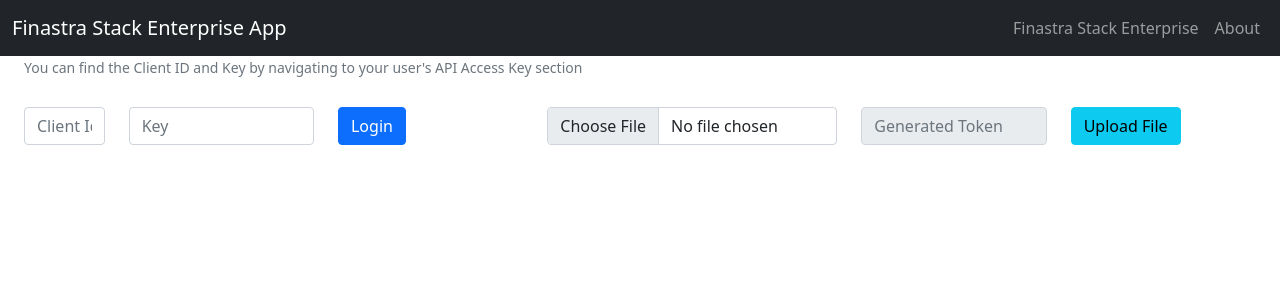
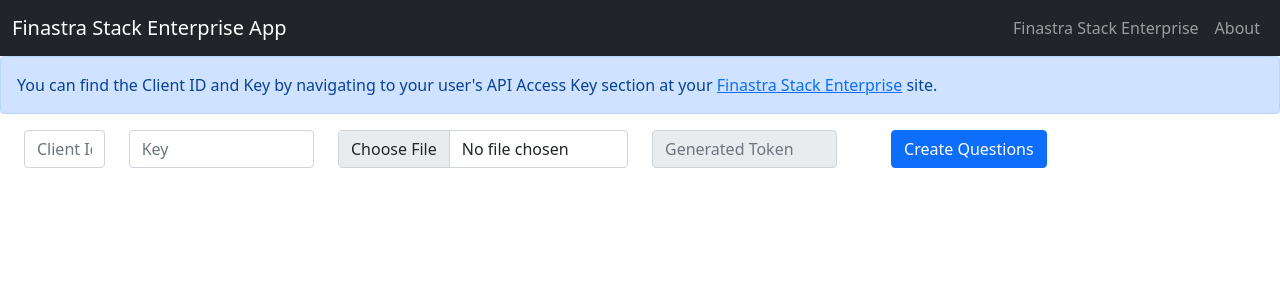
Before and after one commit to AbhinavOjhaFinastra/stack-bulk-update, a Jekyll site: the page built from docs/index.markdown, in a window 1280 px wide. Shown: the top 300 px of the page. Built offline with Jekyll 4.4.1, drawn with Linux system fonts in a browser that asks for light colours; a script that is not in the unit is left out; some of the changed lines change nothing that is shown.

Commit message:
UI Updates

```diff
--- a/docs/_layouts/default.html
+++ b/docs/_layouts/default.html
@@ -7,6 +7,11 @@
 
     {%- include header.html -%}
 
+
+    <div class="alert alert-primary">
+      You can find the Client ID and Key by navigating to your user's API Access Key section at your <a target="_blank" href="https://finastra.stackenterprise.co">Finastra Stack Enterprise</a> site.
+    </div>
+
     <div class="container-fluid">
       {{ content }}
     </div>
--- a/docs/_sass/minima/_layout.scss
+++ b/docs/_sass/minima/_layout.scss
@@ -254,5 +254,5 @@
 }
 
 .stick-to-end {
-    float: right;
+    float: right!important;
 }
--- a/docs/assets/js/app.js
+++ b/docs/assets/js/app.js
@@ -1,9 +1,8 @@
-// For simplicity, we're using jQuery for some things
-//   However, the library has no jQuery dependency
-$(document).ready(function(){
+$(document).ready(function() {
+	var csvParsedArray = [];
+	$(document).on('submit', '#bulk-update-form', function(e) {
+        e.preventDefault();
 
-    // Attach click handler to login button
-    $('#login-button').click(function() {
 		FSE.init({
 			// Parameters obtained by registering an app, these are specific to the SE
 			//   documentation site
@@ -26,12 +25,98 @@
 		//   'click blessing'
 		FSE.authenticate({
 			success: function(data) {
-                $('#generated-token').text(data.accessToken);
+				$('#generated-token').val(data.accessToken);
+
+				runCSVUpload();
 			},
 			error: function(data) {
 				alert('An error occurred:\n' + data.errorName + '\n' + data.errorMessage);
 			},
 			scope: ['write_access']
 		});
+
+
 	});
+
+	function runCSVUpload() {
+		if ($("#fileToUpload").get(0).files.length == 0) {
+			alert("Please upload the file first.");
+			return;
+		}
+		let fileUpload = $("#fileToUpload").get(0);
+		let files = fileUpload.files;
+		if (files[0].name.toLowerCase().lastIndexOf(".csv") == -1) {
+			alert("Please upload only CSV files");
+			return;
+		}
+		let reader = new FileReader();
+		let bytes = 50000;
+
+		reader.onloadend = function(evt) {
+			let lines = evt.target.result;
+			if (lines && lines.length > 0) {
+				let line_array = CSVToArray(lines);
+				if (lines.length == bytes) {
+					line_array = line_array.splice(0, line_array.length - 1);
+				}
+				var columnArray = [];
+				var stringHeader = "<thead><tr>";
+				var stringBody = "<tbody>";
+				for (let i = 0; i < line_array.length; i++) {
+					let cellArr = line_array[i];
+					stringBody += "<tr>";
+					for (var j = 0; j < cellArr.length; j++) {
+						if (i == 0) {
+							columnArray.push(cellArr[j].replace('ï»¿', ''));
+							stringHeader += "<th>" + columnArray[j] + "</th>";
+						} else {
+							stringBody += "<td>" + cellArr[j] + "</td>";
+							csvParsedArray.push({
+								"column": columnArray[j],
+								"value": cellArr[j]
 							});
+						}
+					}
+					stringBody += "</tr>";
+				}
+				stringBody += "</tbody>";
+				stringHeader += "</tr></thead>";
+				$('.csv-table table').append(stringHeader);
+				$('.csv-table table').append(stringBody);
+			}
+		}
+
+		let blob = files[0].slice(0, bytes);
+		reader.readAsBinaryString(blob);
+	}
+
+	function CSVToArray(strData, strDelimiter) {
+		strDelimiter = (strDelimiter || ",");
+		let objPattern = new RegExp(
+			(
+				"(\\" + strDelimiter + "|\\r?\\n|\\r|^)" +
+				"(?:\"([^\"]*(?:\"\"[^\"]*)*)\"|" +
+				"([^\"\\" + strDelimiter + "\\r\\n]*))"
+			),
+			"gi"
+		);
+		let arrData = [
+			[]
+		];
+		let arrMatches = null;
+		while (arrMatches = objPattern.exec(strData)) {
+			let strMatchedDelimiter = arrMatches[1];
+			let strMatchedValue = [];
+			if (strMatchedDelimiter.length && (strMatchedDelimiter != strDelimiter)) {
+				arrData.push([]);
+			}
+			if (arrMatches[2]) {
+				strMatchedValue = arrMatches[2].replace(new RegExp("\"\"", "g"), "\"");
+			} else {
+				strMatchedValue = arrMatches[3];
+			}
+			arrData[arrData.length - 1].push(strMatchedValue);
+		}
+		return (arrData);
+	}
+});
--- a/docs/assets/js/readCSV.js
+++ /dev/null
@@ -1,83 +0,0 @@
-$(document).ready(function(){
-  var csvParsedArray = [];
-  $(document).on('click','#btnUploadFile',function(){
-    if ($("#fileToUpload").get(0).files.length == 0) {
-      alert("Please upload the file first.");
-      return;
-    }
-    let fileUpload = $("#fileToUpload").get(0);
-    let files = fileUpload.files;
-    if (files[0].name.toLowerCase().lastIndexOf(".csv") == -1) {
-      alert("Please upload only CSV files");
-      return;
-    }
-    let reader = new FileReader();
-    let bytes = 50000;
-
-    reader.onloadend = function (evt) {
-      let lines = evt.target.result;
-      if (lines && lines.length > 0) {
-        let line_array = CSVToArray(lines);
-        if (lines.length == bytes) {
-          line_array = line_array.splice(0, line_array.length - 1);
-        }
-        var columnArray = [];
-        var stringHeader = "<thead><tr>";
-        var stringBody = "<tbody>";
-        for (let i = 0; i < line_array.length; i++) {
-          let cellArr = line_array[i];
-          stringBody += "<tr>";
-          for (var j = 0; j < cellArr.length; j++) {
-            if(i == 0) {
-              columnArray.push(cellArr[j].replace('ï»¿', ''));
-              stringHeader += "<th>" + columnArray[j] + "</th>";
-            }
-            else{
-              stringBody += "<td>" + cellArr[j] + "</td>";
-              csvParsedArray.push({
-                "column" : columnArray[j],
-                "value": cellArr[j]
-              });
-            }
-          }
-          stringBody += "</tr>";
-        }
-        stringBody += "</tbody>";
-        stringHeader += "</tr></thead>";
-        $('.csv-table table').append(stringHeader);
-        $('.csv-table table').append(stringBody);
-      }
-    }
-
-    let blob = files[0].slice(0, bytes);
-    reader.readAsBinaryString(blob);
-  });
-
-  function CSVToArray(strData, strDelimiter) {
-    strDelimiter = (strDelimiter || ",");
-    let objPattern = new RegExp(
-      (
-        "(\\" + strDelimiter + "|\\r?\\n|\\r|^)" +
-        "(?:\"([^\"]*(?:\"\"[^\"]*)*)\"|" +
-        "([^\"\\" + strDelimiter + "\\r\\n]*))"
-        ),
-      "gi"
-      );
-    let arrData = [[]];
-    let arrMatches = null;
-    while (arrMatches = objPattern.exec(strData)) {
-      let strMatchedDelimiter = arrMatches[1];
-      let strMatchedValue = [];
-      if (strMatchedDelimiter.length && (strMatchedDelimiter != strDelimiter)) {
-        arrData.push([]);
-      }
-      if (arrMatches[2]) {
-        strMatchedValue = arrMatches[2].replace(new RegExp("\"\"", "g"),"\"");
-      } else {
-        strMatchedValue = arrMatches[3];
-      }
-      arrData[arrData.length - 1].push(strMatchedValue);
-    }
-    return (arrData);
-  }
-});
--- a/docs/index.markdown
+++ b/docs/index.markdown
@@ -3,32 +3,30 @@
 # To modify the layout, see https://jekyllrb.com/docs/themes/#overriding-theme-defaults
 
 layout: home
-description: You can find the Client ID and Key by navigating to your user's API Access Key section
 ---
 <div class="container-fluid">
-    <header class="post-header">
-      <h4 class="form-text text-muted">{{ page.description | escape }}</h4>
-    </header>
-    <div class="row">
-        <div class="col col-1">
-            <input placeholder="Client Id" type="text" id="clientId" class="form-control">
+    <form action="#" class="needs-validation" id="bulk-update-form">
+        <div class="row">
+            <div class="col col-1">
+                <input placeholder="Client Id" type="text" id="clientId" class="form-control" required>
+                <div class="invalid-feedback">Please enter a valid Client Id.</div>
+            </div>
+            <div class="col col-2">
+                <input placeholder="Key" type="text" id="clientKey" class="form-control" required>
+                <div class="invalid-feedback">Please enter a valid Key.</div>
+            </div>
+            <div class="col col-3">
+                <input type="file" id="fileToUpload" class="form-control" required>
+                <div class="invalid-feedback">Please upload a CSV file.</div>
+            </div>
+            <div class="col col-2">
+                <input disabled placeholder="Generated Token" type="text" id="generated-token" class="form-control">
+            </div>
+            <div class="col col-2">
+                <button type="submit" class="btn btn-primary stick-to-end" id="btnUploadFile">Create Questions</button>
+            </div>
         </div>
-        <div class="col col-2">
-            <input placeholder="Key" type="text" id="clientKey" class="form-control">
-        </div>
-        <div class="col col-2">
-            <button id="login-button" class="btn btn-primary">Login</button>
-        </div>
-        <div class="col col-3">
-            <input type="file" id="fileToUpload" class="form-control">
-        </div>
-        <div class="col col-2">
-            <input disabled placeholder="Generated Token" type="text" id="generated-token" class="form-control">
-        </div>
-        <div class="col col-2">
-            <button type="button" class="btn btn-info" id="btnUploadFile">Upload File</button>
-        </div>
-    </div>
+    </form>
     <div class="table-responsive col-md-12 csv-table" style="margin-top: 20px;">
         <table class="table table-bordered table-hover table-striped"></table>
     </div>
```
Lines whose indentation alone changed are shown as unchanged.
